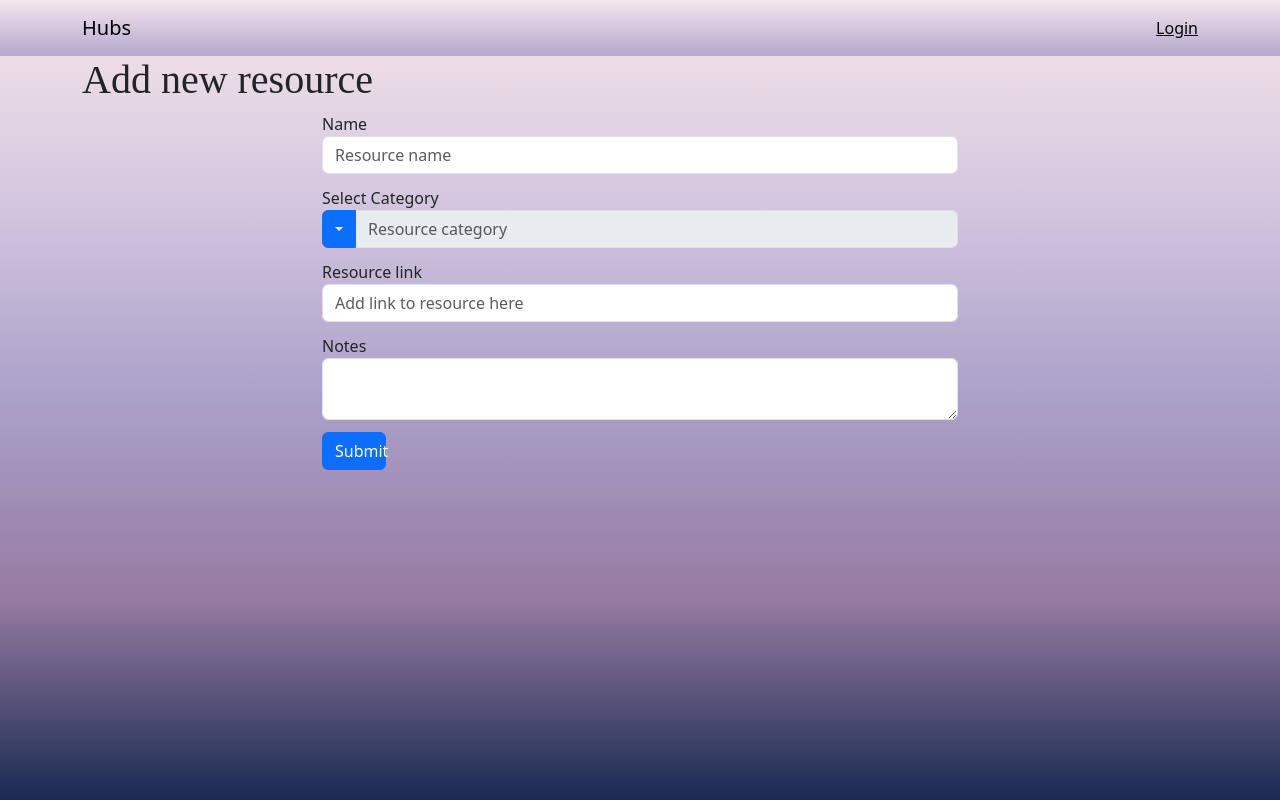
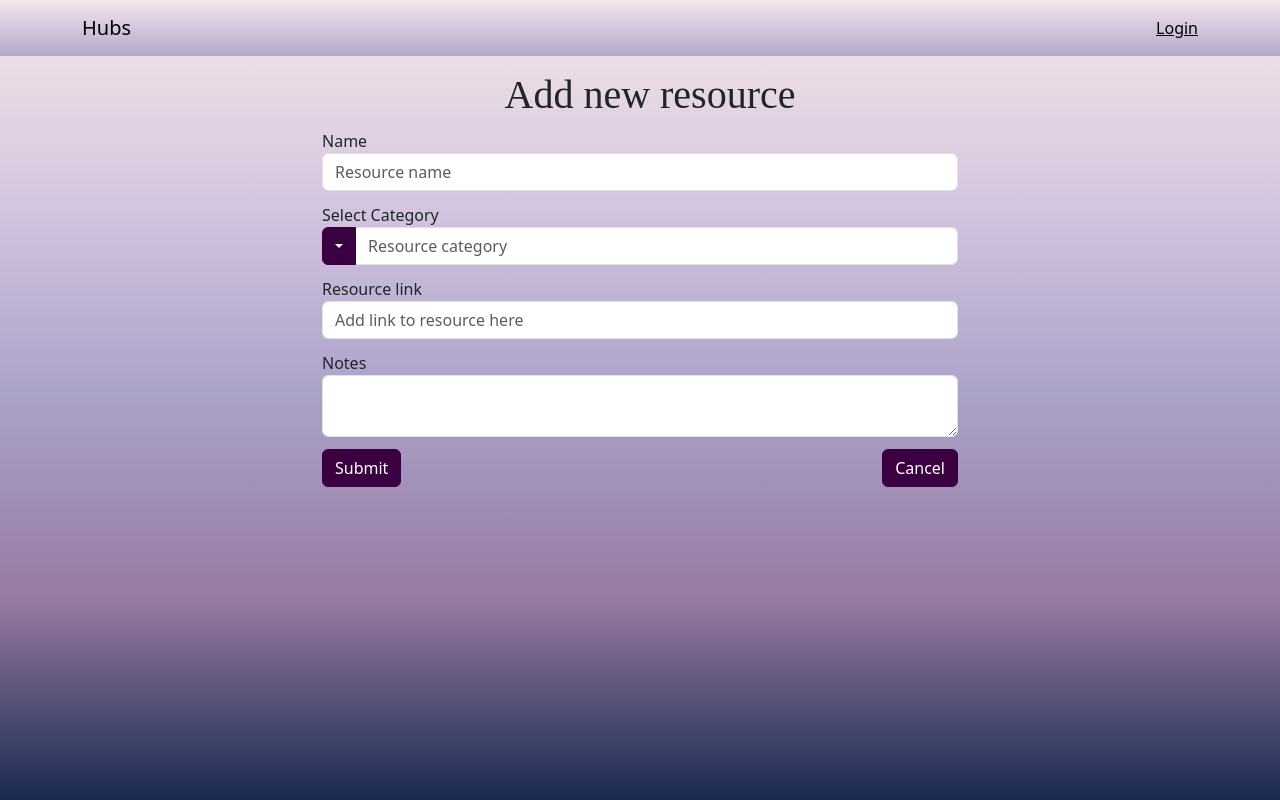
Before and after one commit to chantalsantos7/collections-frontend, a React (Vite) app: page /collections/resource/add in a window 1280 px wide. Built offline with nearby package versions, Linux system fonts and the light colour scheme; a web font is replaced by a local one.

Commit message:
feat: fix resource appearances on view page

```diff
--- a/src/components/LoginPage.jsx
+++ b/src/components/LoginPage.jsx
@@ -29,7 +29,7 @@ const LoginPage = () => {
     try {
       //TODO: login service, from authContext
       const response = await handleLogin(credentials);
-      console.log(response);
+      // console.log(response);
       setLoggedIn(true);
     } catch (error) {
       // window.alert("Could not log on, please try again");
--- a/src/components/ResourceForms/AddResourcePage.jsx
+++ b/src/components/ResourceForms/AddResourcePage.jsx
@@ -3,13 +3,15 @@ import { useForm } from "react-hook-form"
 import ResourceForm from "./ResourceForm";
 
 const AddResourcePage = () => {
-    const { handleSubmit } = useForm();
 
     return (
         <>
             <Container>
-                <h1>Add new resource</h1>
+                <Row className="">
+                     <h1 className="resource-title">Add new resource</h1>
+                </Row >
                 <Row className="d-flex justify-content-center">
+
                     <ResourceForm />
                 </Row>
             </Container>
--- a/src/components/ResourceForms/ResourceForm.jsx
+++ b/src/components/ResourceForms/ResourceForm.jsx
@@ -1,19 +1,46 @@
-import React, { useState } from 'react'
-import { Button, Container, Dropdown, DropdownItem, DropdownMenu, Form, FormControl, InputGroup, Row } from 'react-bootstrap'
+import React, { useEffect, useState } from 'react'
+import { Button, Col, Container, Dropdown, DropdownItem, DropdownMenu, Form, FormControl, InputGroup, Row } from 'react-bootstrap'
+import { useForm, Controller } from 'react-hook-form';
 import '../css/resourceform.css'
+import { useResource } from '../../hooks/useResourceHooks';
+import collectionsServices from '../../services/collectionsServices';
+import { useLocation, useNavigate } from 'react-router';
 
 const ResourceForm = () => {
+
+    const location = useLocation();
+    const navigate = useNavigate();
+    const { handleSubmit, register, control } = useForm();
     // optional prop - resourceData
     const [editableCategory, setEditableCategory] = useState(false);
     const [notesLength, setNotesLength] = useState(0); //use to track how many characters in notes, for running count
+    // const [customSelected, setCustomSelected] = useState(false);
+    const [selected, setSelected] = useState('');
+    const [category, setCategory] = useState('')
+
+    const onSubmit = async (data, event) => {
+        event.preventDefault();
+        console.log(data);
+        const response = await collectionsServices.addToCollectionService(location.state.collectionId, data);
+        console.log(response);
+        navigate('/collections/view', { state: { collection: response.data.collection}})
+        //generate date added and date modified
+        // const dateAdded = new Date(Date.now());
+
+    }
+
+    const selectDropdown = (e) => {
+        console.log(e)
+        setCategory(e)
+    }
 
     return (
-        <Form className='resource-form'>
+        <Form className='resource-form' onSubmit={handleSubmit(onSubmit)}>
             <Container>
                 <Row>
                     <label htmlFor="">Name</label>
                     <InputGroup className='form-input'>
-                        <Form.Control placeholder='Resource name' />
+                        <Form.Control placeholder='Resource name' {...register("name")} />
                     </InputGroup>
                 </Row>
                 <Row>
@@ -21,41 +48,78 @@ const ResourceForm = () => {
                     <InputGroup className='form-input'>
                         {/* Category Dropdown */}
                         {/* Make textbox editable if Custom/New Category is chosen */}
-                        <Dropdown>
-                            <Dropdown.Toggle>
+                        {/* <Controller
+                        control={control}
+                        name="category"
+                        defaultValue=""
+                        render={({ field }) => {
 
-                            </Dropdown.Toggle>
+
+                        }}
+                       /> */}
+
+                        <Controller
+                            control={control}
+                            name="category"
+                            render={({
+                                field: { onChange, onBlur, value, name, ref },
+                                fieldState: { invalid, isTouched, isDirty, },
+                                formState,
+                            }) => (
+                                <>
+                                    <Dropdown title='Category Dropdown' onSelect={selectDropdown}>
+                                        <Dropdown.Toggle className='resource-form-btn'></Dropdown.Toggle>
                                         <Dropdown.Menu>
-                                <Dropdown.Item>
+                                            <Dropdown.Item value='Book' eventKey={'Book'}>
                                                 Book
                                             </Dropdown.Item>
-                                <DropdownItem>
-                                    Podcast
-                                </DropdownItem>
-                                <DropdownItem>Article</DropdownItem>
-                                <DropdownItem>Add custom category...</DropdownItem>
+                                            <DropdownItem value='Podcast' eventKey={'Podcast'}>Podcast</DropdownItem>
+                                            <DropdownItem value='Blog' eventKey={'Blog'}>Blog</DropdownItem>
+                                            <DropdownItem value='Article' eventKey={'Article'}>Article</DropdownItem>
+                                            <DropdownItem value='Course' eventKey={'Course'}>Course</DropdownItem>
+                                            <DropdownItem eventKey={'custom'}>Add custom category...</DropdownItem>
                                         </Dropdown.Menu>
                                     </Dropdown>
-                        <Form.Control placeholder='Resource category' disabled />
+                                    <Form.Control placeholder='Resource category'
+                                        onBlur={onBlur}
+                                        readOnly
+                                        value={category} //Is finally getting the category data from the dropdown into the submission object, but only on the first change
+                                        // disabled={category !== 'custom'}
+                                        onChange={onChange}
+                                    // {...register("category")}
+                                    />
+                                </>
+                            )}
+                        />
+                        {
+
+                        }
                     </InputGroup>
                 </Row>
                 {/* Dates are automatically calculated - add a date modified section */}
                 <Row>
                     <label htmlFor="">Resource link</label>
                     <InputGroup className='form-input'>
-                        <FormControl placeholder='Add link to resource here' />
+                        <FormControl placeholder='Add link to resource here' {...register("link")} />
                     </InputGroup>
                 </Row>
                 <Row>
                     <label htmlFor="">Notes</label>
                     <InputGroup className='form-input'>
-                        <Form.Control as="textarea" maxLength={250} />
+                        <Form.Control as="textarea" maxLength={250} {...register("notes")} />
                     </InputGroup>
                 </Row>
                 <Row>
+                    <Col>
                         <InputGroup>
-                    <Button type='submit' className='resource-submit'>Submit{/*Will go back to view collection page when clicked*/} </Button>
+                            <Button type='submit' className='resource-form-btn'>Submit </Button>
                         </InputGroup>
+                    </Col>
+                    <Col>
+                        <InputGroup className='d-flex justify-content-end'>
+                            <Button className='resource-form-btn'>Cancel</Button>
+                        </InputGroup>
+                    </Col>
                 </Row>
 
             </Container>
--- a/src/components/ViewAllCollections/CollectionDropdown.jsx
+++ b/src/components/ViewAllCollections/CollectionDropdown.jsx
@@ -15,7 +15,7 @@ const CustomToggle = React.forwardRef(({ children, onClick }, ref) => {
         <BsThreeDotsVertical />
     </a>
 });
-console.log("I got here")
+// console.log("I got here")
 
 const CollectionDropdown = () => {
     return (
--- a/src/components/ViewCollectionPage/ViewTableRow.jsx
+++ b/src/components/ViewCollectionPage/ViewTableRow.jsx
@@ -3,16 +3,17 @@ import ResourceModel from '../../utils/Resource.model'
 
 const ViewTableRow = ({ resource }) => {
 
-    const { name, category, dateAdded, link, notes, _id } = resource;
-    const formattedDate = new Date(dateAdded).toLocaleDateString();
+    const { name, category, dateAdded, dateModified, link, notes, _id } = resource;
+    const formattedAddDate = new Date(dateAdded).toLocaleDateString();
+    const formattedModifyDate = new Date(dateModified).toLocaleDateString();
 
     return (
         <>
             <tr>
                 <td><a href={link}>{name}</a></td>
                 <td>{category}</td>
-                <td>{formattedDate}</td>
-                <td>datePlaceholder</td>
+                <td>{formattedAddDate}</td>
+                <td>{formattedModifyDate}</td>
                 <td>{notes}</td>
             </tr>
         </>
@@ -23,8 +24,8 @@ ViewTableRow.propTypes = {
     resource: PropTypes.instanceOf(ResourceModel)
 }
 
-ViewTableRow.defaultProps = {
-    resource: new ResourceModel("Name", "Category", "12/05/2024", "Link",  "Notes", 12)
-}
+// ViewTableRow.defaultProps = {
+//     resource: new ResourceModel("Name", "Category", "12/05/2024", "Link",  "Notes", 12)
+// }
 
 export default ViewTableRow
--- a/src/components/css/resourceform.css
+++ b/src/components/css/resourceform.css
@@ -7,10 +7,19 @@
 
 }
 
-h1 {
+h1.resource-title {
     font-family: 'zt_talkbold';
+    text-align: center;
+    margin: 10px;
+    padding-top: 5px;
 }
 
-.resource-submit {
-    width: 10%;
+.resource-form-btn {
+    background-color: var(--russian-violet);
+    border-color: var(--russian-violet);
 }
+
+.resource-form-btn:hover {
+    background-color: var(--mountbatten-pink);
+    border-color: var(--russian-violet);
+}
--- /dev/null
+++ b/src/hooks/useResourceHooks.js
@@ -0,0 +1,8 @@
+import { useState } from "react";
+
+export const useResource = () => {
+    const [resource, setResource] = useState({});
+    const [collectionId, setCollectionId] = useState('');
+
+    return { resource, setResource, collectionId, setCollectionId };
+}
--- a/src/services/collectionsServices.js
+++ b/src/services/collectionsServices.js
@@ -1,4 +1,6 @@
 import axios from "axios";
+
+export const ADD_RESOURCE_ROUTE = `http://localhost:5000/collections/add-resource`;
 
 const getAllCollectionsService = async (token) => {
  const response = await axios.get(`http://localhost:5000/collections/get-all?token=${token}`, {
@@ -16,6 +18,24 @@ const getCollectionService = async (collectionId) => {
     return response;
 }
 
-const collectionsServices = { getAllCollectionsService, getCollectionService };
+const addToCollectionService = async (collectionId, resource) => {
+    const dateAdded = new Date(Date.now());
+    const dateModified = new Date(Date.now());
+    const request = {
+        collectionId: collectionId,
+        dateAdded : dateAdded.toLocaleString(),
+        dateModified : dateModified.toLocaleString(),
+        ...resource
+    }
+    console.log(request);
+    const response = await axios.patch(ADD_RESOURCE_ROUTE, request, {
+        headers: {
+            'Content-Type': 'application/json'
+        }
+    });
+    return response;
+}
+
+const collectionsServices = { getAllCollectionsService, getCollectionService, addToCollectionService };
 
 export default collectionsServices;
--- a/src/utils/Resource.model.js
+++ b/src/utils/Resource.model.js
@@ -1,8 +1,9 @@
 export default class ResourceModel {
-    constructor(resourceName, resourceCategory, resourceDateAdded, resourceLink, resourceNotes, _id) {
+    constructor(resourceName, resourceCategory, resourceDateAdded, resourceDateModified, resourceLink, resourceNotes, _id) {
         this.name = resourceName;
         this.category = resourceCategory;
         this.dateAdded = resourceDateAdded;
+        this.dateModified = resourceDateModified;
         this.link = resourceLink;
         this.notes = resourceNotes;
         this._id = _id;
```
Also changed, not shown: src/components/ViewCollectionPage/ViewPage.jsx (+20 -9 lines). Lines whose indentation alone changed are shown as unchanged.
